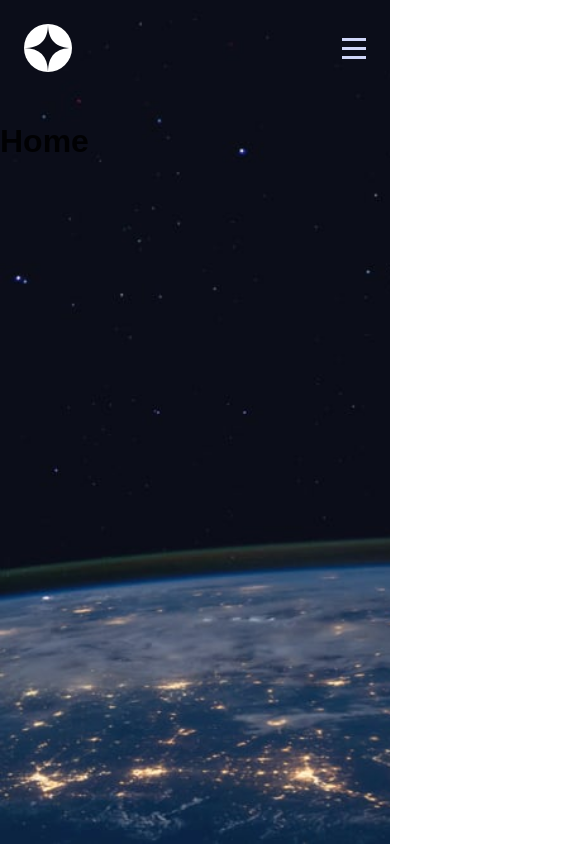
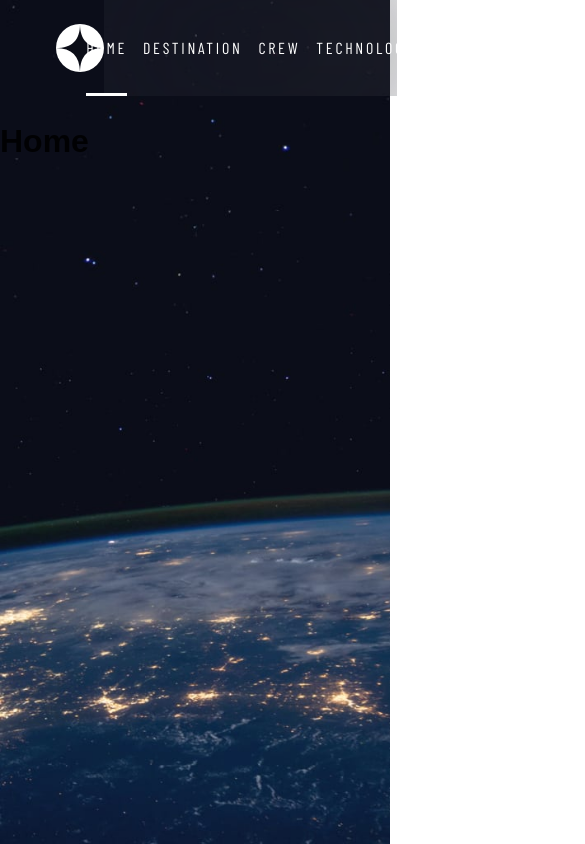
Before and after one commit to AlanSalas/space-tourism, a React (Create React App) app: page / in a window 390 px wide. Shown: the top 844 px of the page, 585 px wide, since content can reach past the window. Built offline with nearby package versions, Linux system fonts and the light colour scheme; a web font is replaced by a local one.

Commit message:
Test breackpoints mobile

```diff
--- a/src/layout/index.jsx
+++ b/src/layout/index.jsx
@@ -8,8 +8,8 @@ import { backgrounds } from "constants/backgrounds";
 const Layout = () => {
   const location = useLocation();
   const desktop = useMediaQuery("(min-width:769px)") && "desktop";
-  const tablet = useMediaQuery("(min-width:482px)") && "tablet";
-  const mobile = useMediaQuery("(max-width:481px)") && "mobile";
+  const tablet = useMediaQuery("(min-width:376px)") && "tablet";
+  const mobile = useMediaQuery("(max-width:375px)") && "mobile";
   const size = desktop || tablet || mobile;
   const sizes = backgrounds[location.pathname];
   const background = sizes[size];
--- a/src/theme/index.js
+++ b/src/theme/index.js
@@ -13,7 +13,7 @@ const theme = createTheme({
   breakpoints: {
     values: {
       xs: 0,
-      sm: 481,
+      sm: 376,
       md: 768,
       lg: 1200,
       xl: 1440,
```
